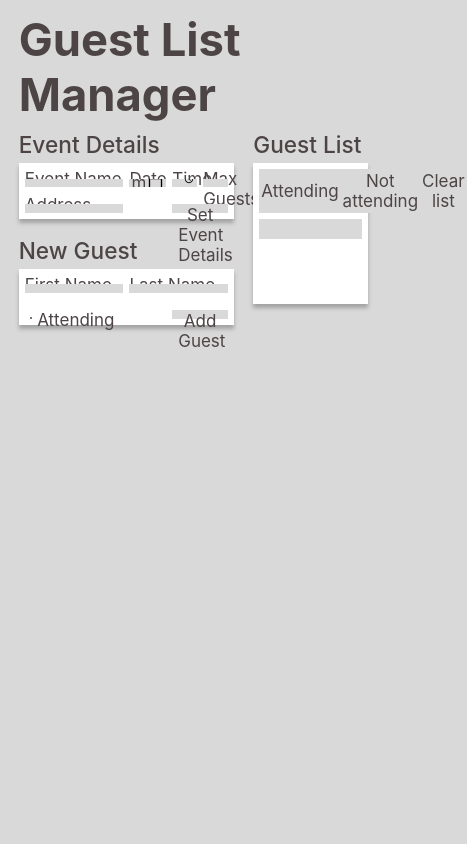
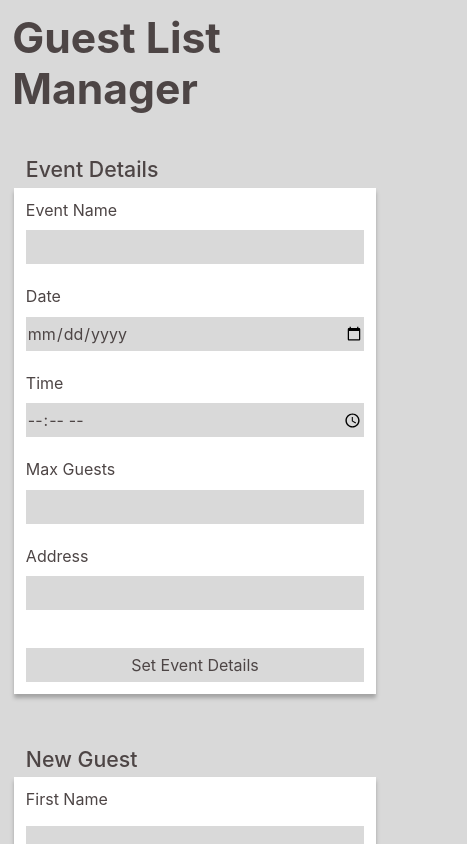
Before and after one commit to Thoud/guest-list, a React (Create React App) app: page / in a window 390 px wide. Shown: the top 844 px of the page, 467 px wide, since content can reach past the window. Built offline with nearby package versions, Linux system fonts and the light colour scheme.

Commit message:
Add responsive styling

```diff
--- a/package.json
+++ b/package.json
@@ -9,8 +9,8 @@
     "@testing-library/user-event": "12.6.3",
     "@types/jest": "26.0.20",
     "@types/node": "12.19.16",
-    "@types/react": "17.0.1",
-    "@types/react-dom": "17.0.0",
+    "@types/react": "^17.0.1",
+    "@types/react-dom": "^17.0.0",
     "react": "17.0.1",
     "react-dom": "17.0.1",
     "react-scripts": "4.0.2",
--- a/src/components/App.tsx
+++ b/src/components/App.tsx
@@ -1,12 +1,18 @@
 /** @jsxImportSource @emotion/react */
 import { css } from '@emotion/react';
+import EventDetails from './EventDetails';
 import GuestList from './GuestList';
 import NewGuest from './NewGuest';
-import EventDetails from './EventDetails';
 
 const grid = css`
   display: grid;
-  grid-template: 1fr 1fr / 1.5fr 1fr;
+  grid-template: 0.95fr 0.95fr / 1.5fr 1fr;
+
+  @media screen and (max-width: 1425px) {
+    display: flex;
+    flex-direction: column;
+    align-items: center;
+  }
 `;
 
 export default function App() {
--- a/src/components/EventDetails.tsx
+++ b/src/components/EventDetails.tsx
@@ -8,14 +8,14 @@ const gridEventDetails = css`
 const eventDetailsStyling = css`
   background-color: #ffffff;
   width: 55.25vw;
+  height: 15vw;
   margin: 0 0 4.583vw 4.792vw;
   box-shadow: 0px 4px 4px #00000040;
   padding: 1.563vw;
   display: grid;
   grid-template:
-    2.448vw 2.135vw 2.031vw 2.448vw 2.135vw /
-    25.281vw 1.563vw 9.411vw repeat(2, 1.563vw 6.372vw);
-  /* First Breackpoint: 1425 */
+    21.86% 19.07% 18.14% 21.86% 19.07% /
+    48.5% 3% 18.06% repeat(2, 3% 12.22%);
 
   #labelEventName {
     grid-area: 1 / 1;
@@ -60,6 +60,42 @@ const eventDetailsStyling = css`
   button {
     grid-area: 5 / 5 / 6 / 8;
   }
+
+  @media screen and (max-width: 1425px) {
+    width: 81.563vw;
+    height: 22vw;
+    padding: 3.125vw;
+    margin-left: 0;
+  }
+
+  @media screen and (max-width: 950px) {
+    width: 93vw;
+    height: 40vw;
+  }
+
+  @media screen and (max-width: 820px) {
+    display: flex;
+    flex-direction: column;
+    justify-content: space-between;
+    height: 60vh;
+
+    label {
+      margin-bottom: 1vw;
+    }
+
+    input {
+      margin-bottom: 4vw;
+    }
+
+    button {
+      margin-top: 4vw;
+    }
+
+    input,
+    button {
+      height: 4vh;
+    }
+  }
 `;
 
 export default function EventDetails() {
@@ -86,7 +122,7 @@ export default function EventDetails() {
         <label id="labelMaxGuests" htmlFor="maxGuests">
           Max Guests
         </label>
-        <input id="maxGuests" type="number" />
+        <input id="maxGuests" type="number" min="0" />
 
         <label id="labelAdress" htmlFor="adress">
           Address
--- a/src/components/GuestList.tsx
+++ b/src/components/GuestList.tsx
@@ -7,12 +7,26 @@ const gridGuestList = css`
   h2 {
     margin-left: 4.892vw;
   }
+
+  @media screen and (max-width: 1425px) {
+    margin-bottom: 8.913vw;
+
+    h2 {
+      margin-left: 0;
+    }
+  }
+
+  @media screen and (max-width: 950px) {
+    h2 {
+      margin-left: 3.125vw;
+    }
+  }
 `;
 
 const guestListStyling = css`
   background-color: #ffffff;
   width: 29.375vw;
-  height: 36.118vw;
+  height: 37.5vw;
   margin-left: 4.892vw;
   box-shadow: 0px 4px 4px #00000040;
   padding: 1.563vw;
@@ -21,7 +35,7 @@ const guestListStyling = css`
   align-items: center;
 
   .filter {
-    width: 26.272vw;
+    width: 100%;
     margin-bottom: 1.563vw;
     display: flex;
     justify-content: space-between;
@@ -31,10 +45,10 @@ const guestListStyling = css`
     padding: 0.514vw;
   }
 
-  .container {
-    width: 26.272vw;
+  .attendeesList {
+    width: 100%;
     height: 100%;
-    overflow: scroll;
+    overflow: auto;
   }
 
   .attendees {
@@ -43,6 +57,33 @@ const guestListStyling = css`
     height: 5vw;
     border: none;
     margin-bottom: 1.563vw;
+  }
+
+  @media screen and (max-width: 1425px) {
+    width: 81.563vw;
+    padding: 3.125vw;
+    margin-left: 0;
+    height: 100%;
+
+    .attendeesList {
+      overflow: visible;
+    }
+  }
+
+  @media screen and (max-width: 950px) {
+    width: 93vw;
+
+    .filter {
+      margin-bottom: 3.222vw;
+    }
+
+    button {
+      padding: 2.15vw;
+    }
+
+    .attendees {
+      height: 5vh;
+    }
   }
 `;
 
@@ -58,7 +99,7 @@ export default function GuestList() {
           <button>Clear list</button>
         </div>
 
-        <div className="container">
+        <div className="attendeesList">
           <div className="attendees" />
         </div>
       </div>
--- a/src/components/NewGuest.tsx
+++ b/src/components/NewGuest.tsx
@@ -8,13 +8,14 @@ const gridNewGuest = css`
 const newGuestStyling = css`
   background-color: #ffffff;
   width: 55.25vw;
+  height: 15vw;
   margin-left: 4.792vw;
   box-shadow: 0px 4px 4px #00000040;
   padding: 1.563vw;
   display: grid;
   grid-template:
-    2.448vw 2.135vw 2.031vw 2.448vw 2.135vw /
-    repeat(2, 3.177vw) 18.927vw 1.563vw 9.411vw repeat(2, 1.563vw 6.372vw);
+    21.86% 19.07% 18.14% 21.86% 19.07% /
+    repeat(2, 6.1%) 36.3% 3% 18.06% repeat(2, 3% 12.22%);
 
   input,
   button {
@@ -40,15 +41,57 @@ const newGuestStyling = css`
 
   #labelAttending {
     grid-area: 5 / 2;
+    margin-top: 0.5vw;
   }
 
   #attending {
     grid-area: 5 / 1;
-    margin: 6.5px 0 0 0;
+    margin: 0.8vw 0 0 0;
   }
 
   button {
     grid-area: 5 / 7 / 5 / 10;
+  }
+
+  @media screen and (max-width: 1425px) {
+    width: 81.563vw;
+    height: 22vw;
+    padding: 3.125vw;
+    margin: 0 0 4.583vw 0;
+  }
+
+  @media screen and (max-width: 950px) {
+    width: 93vw;
+    height: 40vw;
+  }
+
+  @media screen and (max-width: 820px) {
+    display: flex;
+    flex-direction: column;
+    justify-content: space-between;
+    height: 40vh;
+
+    label {
+      margin-bottom: 1vw;
+    }
+
+    input {
+      margin-bottom: 4vw;
+    }
+
+    button {
+      margin-top: 4vw;
+    }
+
+    input,
+    button {
+      height: 4vh;
+    }
+
+    #attending {
+      margin: 0;
+      height: auto;
+    }
   }
 `;
 
--- a/src/index.tsx
+++ b/src/index.tsx
@@ -1,6 +1,6 @@
+import { css, Global } from '@emotion/react';
 import React from 'react';
 import ReactDOM from 'react-dom';
-import { css, Global } from '@emotion/react';
 import App from './components/App';
 
 const globalStyles = css`
@@ -39,6 +39,48 @@ const globalStyles = css`
   button {
     cursor: pointer;
   }
+
+  @media screen and (max-width: 1425px) {
+    * {
+      font-size: 20px;
+    }
+
+    #root {
+      display: flex;
+      flex-direction: column;
+      align-items: center;
+    }
+
+    h1,
+    h2 {
+      margin-left: 0;
+    }
+  }
+
+  @media screen and (max-width: 1170px) {
+    * {
+      font-size: 18px;
+    }
+  }
+
+  @media screen and (max-width: 1035px) {
+    * {
+      font-size: 16px;
+    }
+  }
+
+  @media screen and (max-width: 950px) {
+    h1,
+    h2 {
+      margin-left: 3.125vw;
+    }
+  }
+
+  @media screen and (max-width: 820px) {
+    h2 {
+      margin-top: 4vh;
+    }
+  }
 `;
 
 ReactDOM.render(
@@ -46,5 +88,5 @@ ReactDOM.render(
     <Global styles={globalStyles} />
     <App />
   </React.StrictMode>,
-  document.getElementById('root')
+  document.getElementById('root'),
 );
```
Also changed, not shown: 1 other file (tests, documents, lock files or other folders).
